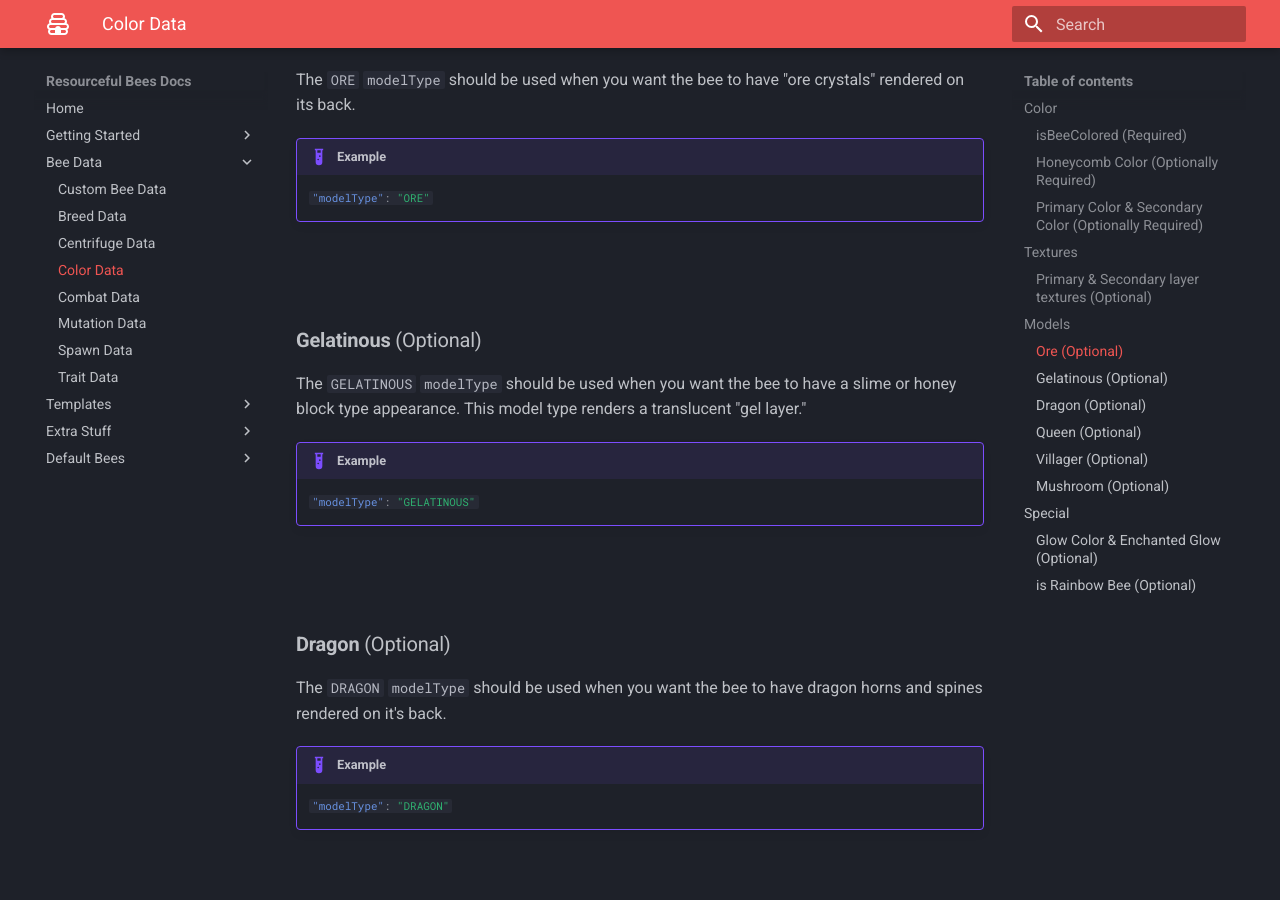
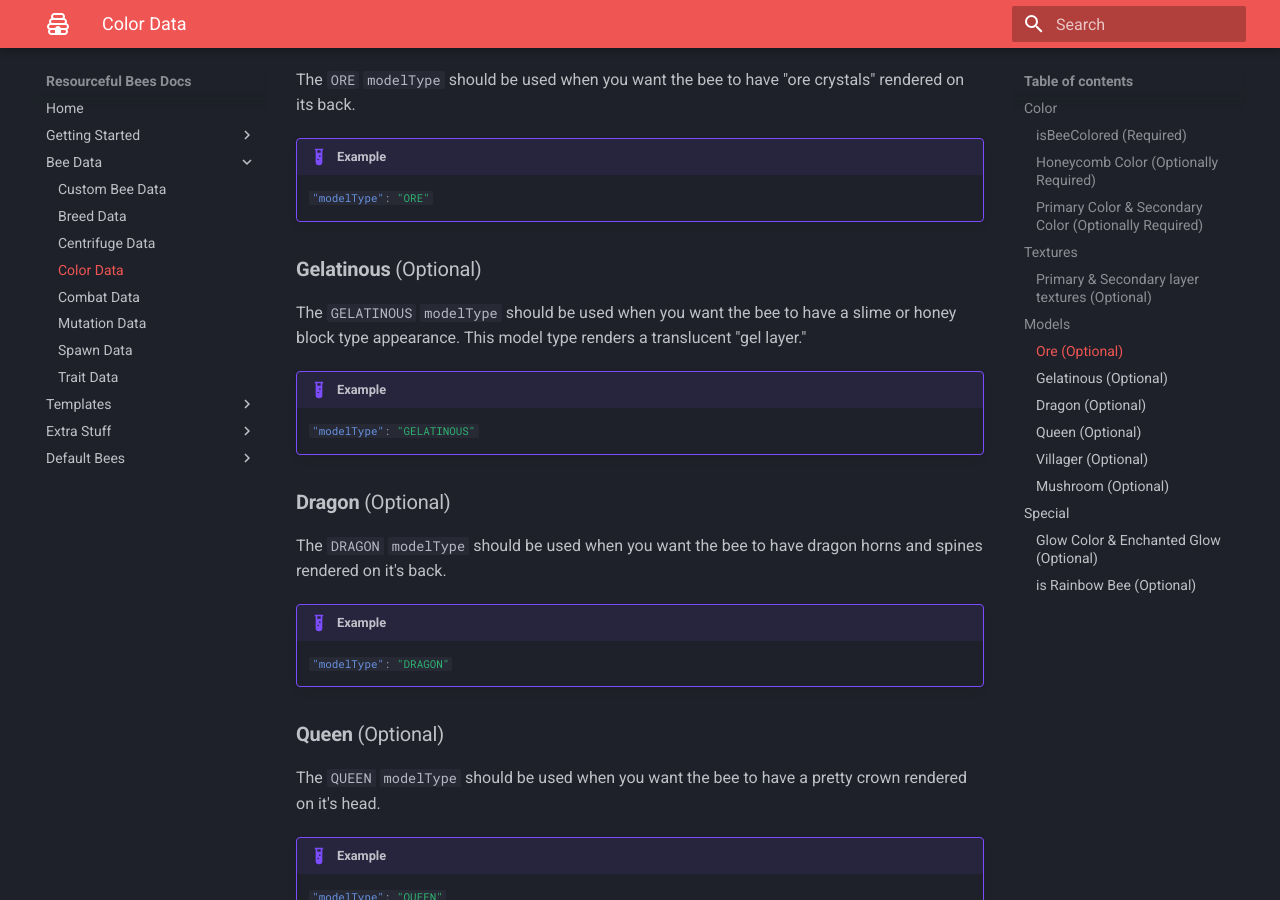
Before and after one commit to Team-Resourceful/ResourcefulBeesDocs, an MkDocs documentation site: the page built from docs/bee_data/color_data.md, in a window 1280 px wide and 900 px high, scrolled down 2738 px. Built offline with MkDocs 1.6.1 and Material for MkDocs 9.7.7, drawn with Linux system fonts in a browser that asks for light colours.

Commit message:
Update color_data.md

```diff
--- a/docs/bee_data/color_data.md
+++ b/docs/bee_data/color_data.md
@@ -86,18 +86,12 @@ The `ORE` `modelType` should be used when you want the bee to have "ore crystals
 !!! example
 	`#!json "modelType": "ORE"`
 
-<br>
-<br>
-
 ### **Gelatinous** (Optional)
 
 The `GELATINOUS` `modelType` should be used when you want the bee to have a slime or honey block type appearance. This model type renders a translucent "gel layer."
 
 !!! example
 	`#!json "modelType": "GELATINOUS"`
-
-<br>
-<br>
 
 ### **Dragon** (Optional)
 
@@ -106,18 +100,12 @@ The `DRAGON` `modelType` should be used when you want the bee to have dragon hor
 !!! example
 	`#!json "modelType": "DRAGON"`
 
-<br>
-<br>
-
 ### **Queen** (Optional)
 
 The `QUEEN` `modelType` should be used when you want the bee to have a pretty crown rendered on it's head.
 
 !!! example
 	`#!json "modelType": "QUEEN"`
-
-<br>
-<br>
 
 ### **Villager** (Optional)
 
@@ -126,18 +114,12 @@ The `VILLAGER` `modelType` should be used when you want the bee to have a nose r
 !!! example
 	`#!json "modelType": "VILLAGER"`
 
-<br>
-<br>
-
 ### **Mushroom** (Optional)
 
 The `MUSHROOM` `modelType` should be used when you want the bee to have 2 mushrooms on it's back and a nice layer of mycelium or other foliage on it's back.
 
 !!! example
 	`#!json "modelType": "MUSHROOM"`
-
-<br>
-<br>
 
 ## **Special**
 ***
```
